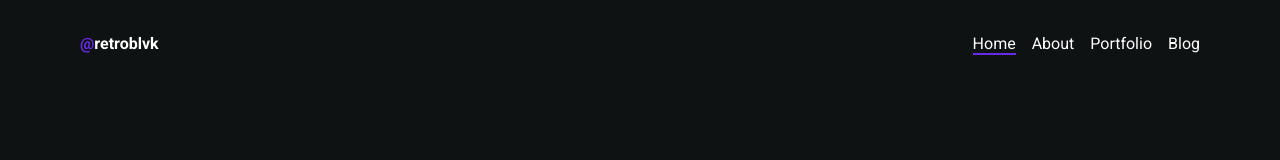
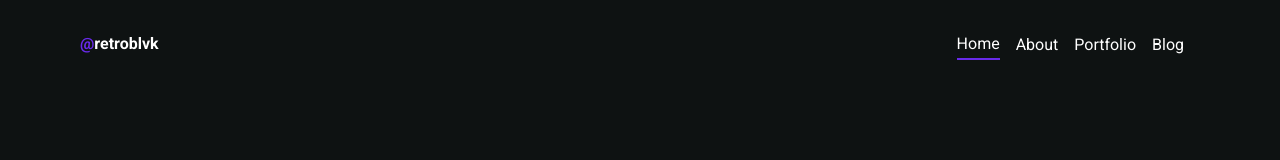
Before and after one commit to retroblvk/portfolio, a React (Create React App) app: page / in a window 1280 px wide. Shown: the top 160 px of the page. Built offline with nearby package versions, Linux system fonts and the light colour scheme.

Commit message:
Added in padding to navbar links

```diff
--- a/src/components/navbar.js
+++ b/src/components/navbar.js
@@ -22,44 +22,40 @@ export default function Navbar() {
         <ul
           className={menuState ? 'flex navbar-nav open-nav' : 'flex navbar-nav'}
         >
-          <li className='md:mr-4'>
           <NavLink
             to='/'
             activeClassName='border-custom-purple'
+            className='box-border md:mr-4 pb-0.5'
             exact
             onClick={handleClick}
           >
-              Home
+            <li>Home</li>
           </NavLink>
-          </li>
-          <li className='md:mr-4'>
           <NavLink
             to='/about'
             activeClassName='border-custom-purple'
+            className='box-border md:mr-4 pb-0.5'
             exact
             onClick={handleClick}
           >
-              About
+            <li>About</li>
           </NavLink>
-          </li>
-          <li className='md:mr-4'>
           <NavLink
             activeClassName='border-custom-purple'
+            className='box-border md:mr-4 pb-0.5'
             to='/portfolio'
             onClick={handleClick}
           >
-              Portfolio
+            <li>Portfolio</li>
           </NavLink>
-          </li>
-          <li>
           <NavLink
             activeClassName='border-custom-purple'
+            className='box-border md:mr-4 pb-0.5'
             to='/blog'
             onClick={handleClick}
           >
-              Blog
+            <li>Blog</li>
           </NavLink>
-          </li>
         </ul>
       </nav>
     </header>
```
Lines whose indentation alone changed are shown as unchanged.
